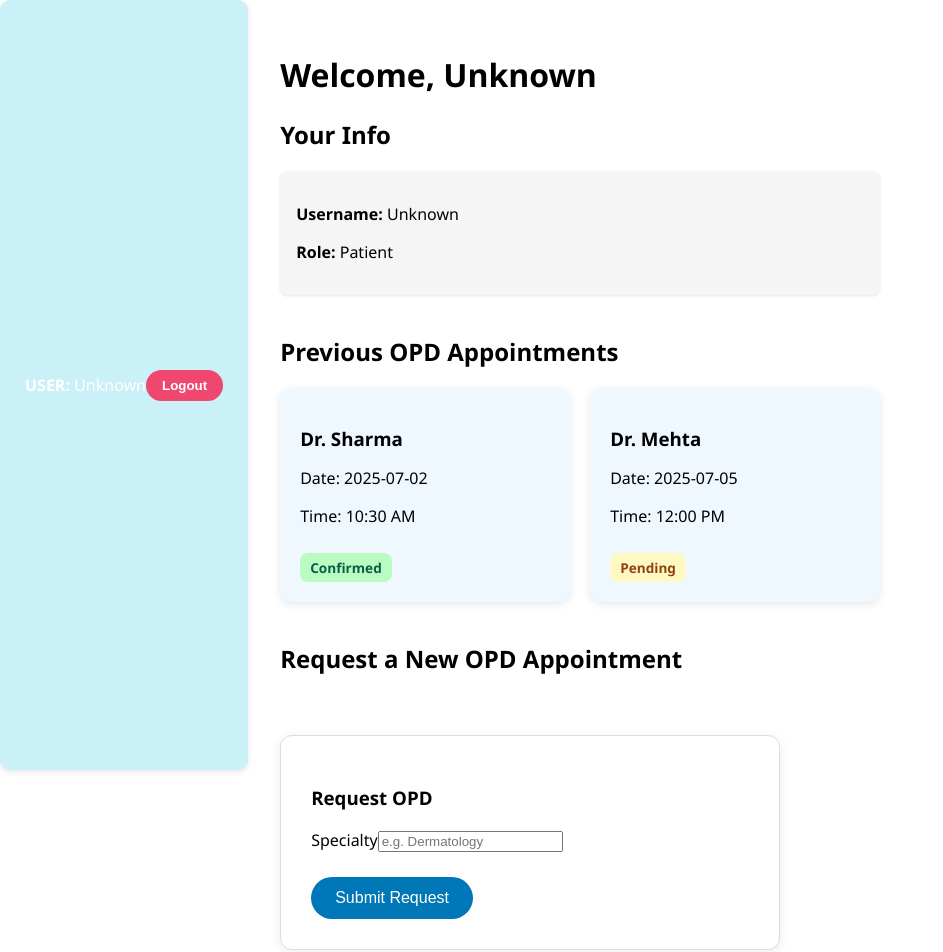
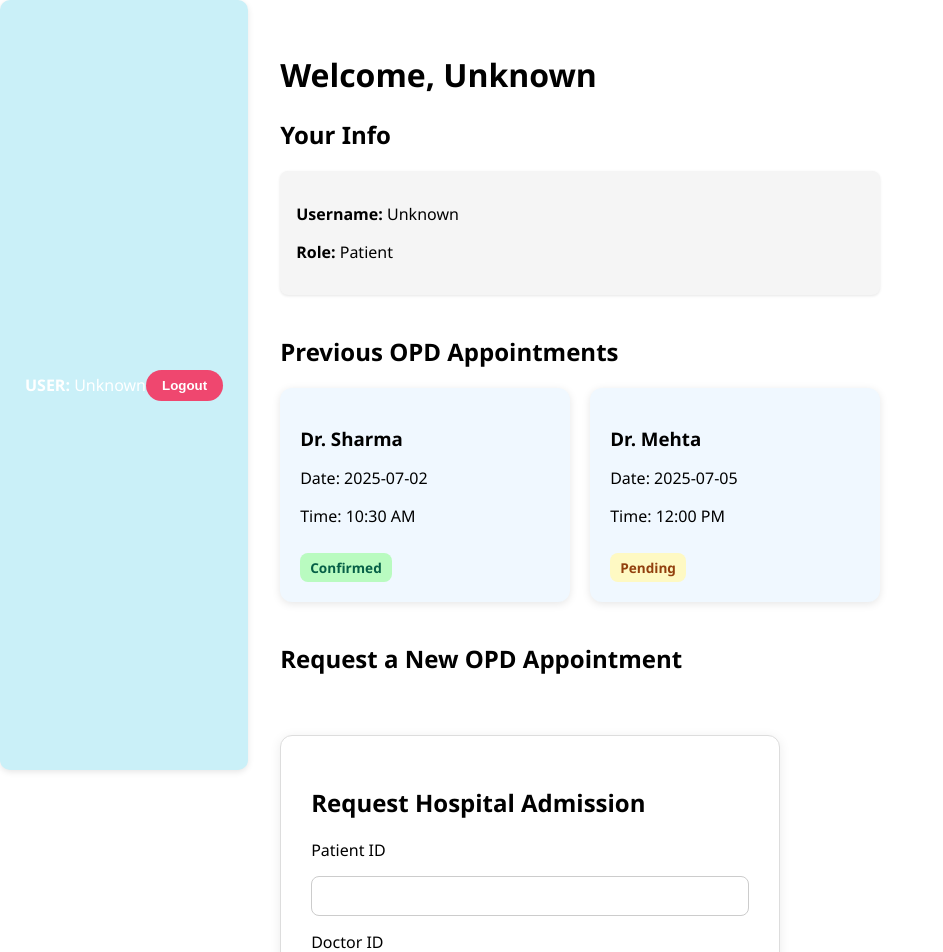
Before and after one commit to mkj6304/hospisync-frontend, a React (Create React App) app: page /dashboard/patient in a window 1280 px wide. Shown: the top 952 px of the page, without its empty margins (0-943 px from the left). Built offline with nearby package versions, Linux system fonts and the light colour scheme.

Commit message:
Dash bug fixed

```diff
--- a/src/components/patients/PatientDashboard.jsx
+++ b/src/components/patients/PatientDashboard.jsx
@@ -4,6 +4,7 @@ import HospitalCard from './HospitalCard';
 import OPDRequestForm from './OPDRequestForm';
 import DashboardHeader from '../DashboardHeader';
 import '../../styles/patient.css';
+import RequestAdmission from '../RequestAdmissions';
 
 const PatientDashboard = () => {
   const currentUser = JSON.parse(localStorage.getItem('currentUser'));
@@ -41,7 +42,7 @@ const role = currentUser?.user?.role || 'User';
         <section className="dashboard-section">
           <h2>Request a New OPD Appointment</h2>
           <div className="form-area">
-            <OPDRequestForm />
+            <RequestAdmission/>
           </div>
         </section>
 
```
